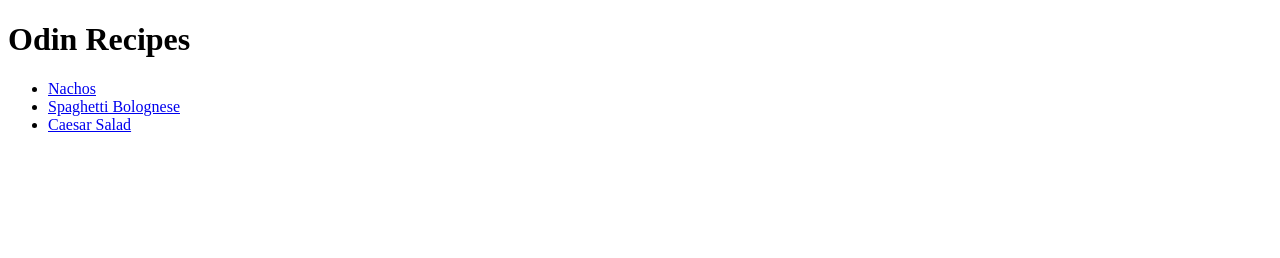
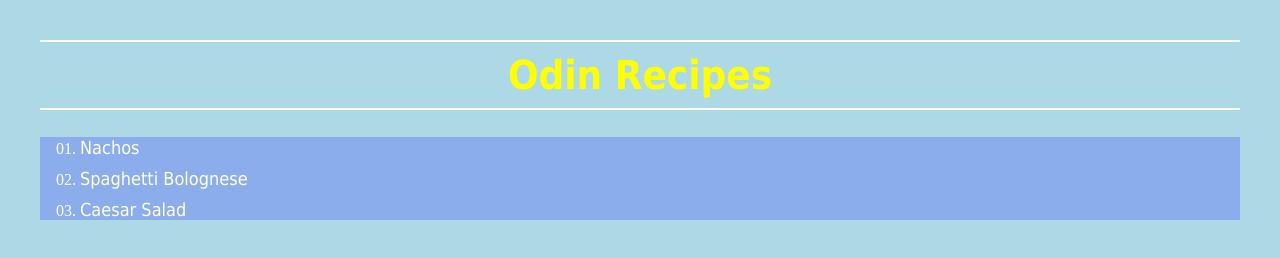
Before and after one commit to DRKSHADOW311/odin-recipes, a plain HTML site: page index.html in a window 1280 px wide. Drawn offline with Linux system fonts and the light colour scheme.

Commit message:
Added styles to recipe index page

```diff
--- a/index.html
+++ b/index.html
@@ -3,13 +3,14 @@
     <head>
         <meta charset="UTF-8">
         <title>Odin Recipes</title>
+        <link rel="stylesheet" href="./style.css">
     </head>
     <body>
         <h1>Odin Recipes</h1>
-        <ul>
-            <li><a href="./recipes/nachos.html">Nachos</a></li>
-            <li><a href="./recipes/spagbol.html">Spaghetti Bolognese</a></li>
-            <li><a href="./recipes/caesar.html">Caesar Salad</a></li>
+        <ul class="recipe-list">
+            <li class="recipe"><a href="./recipes/nachos.html">Nachos</a></li>
+            <li class="recipe"><a href="./recipes/spagbol.html">Spaghetti Bolognese</a></li>
+            <li class="recipe"><a href="./recipes/caesar.html">Caesar Salad</a></li>
         </ul>
     </body>
 </html>
--- /dev/null
+++ b/style.css
@@ -0,0 +1,35 @@
+body {
+    background-color: lightblue;
+    margin: 40px;
+}
+
+h1 {
+    text-align: center;
+    color: yellow;
+    font-size: 40px;
+    padding: 10px;
+    border-bottom: 2px solid white;
+    border-top: 2px solid white;
+    font-family: Tahoma, Verdana, sans-serif;
+}
+
+.recipe-list {
+    background-color: rgba(0, 0, 255, 0.2);
+}
+
+a {
+    text-decoration: none;
+    color: lightyellow;
+    font-size: 18px;
+    font-family: Tahoma, Verdana, sans-serif;
+}
+
+a:hover {
+    color: yellow;
+}
+
+.recipe {
+    color: white;
+    list-style:decimal-leading-zero;
+    margin: 10px 0px;
+}
```
